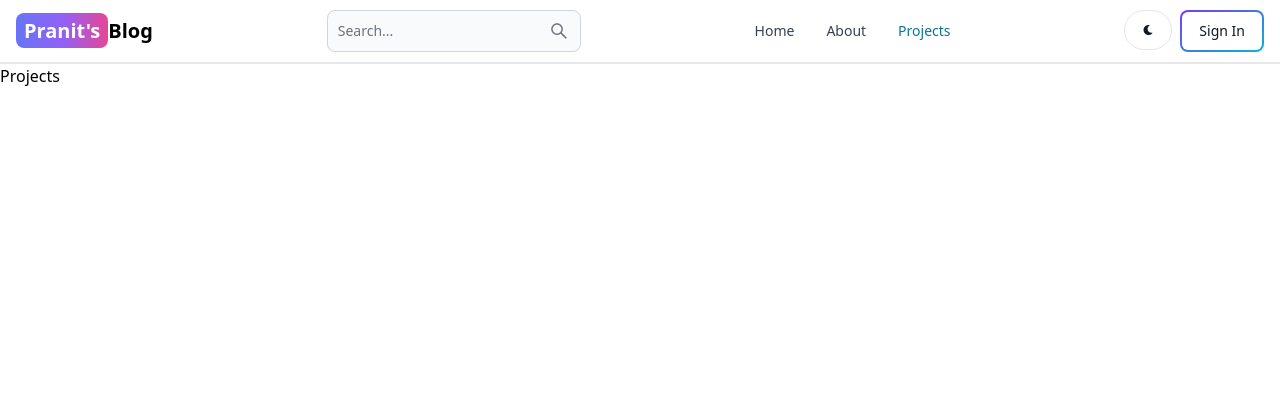
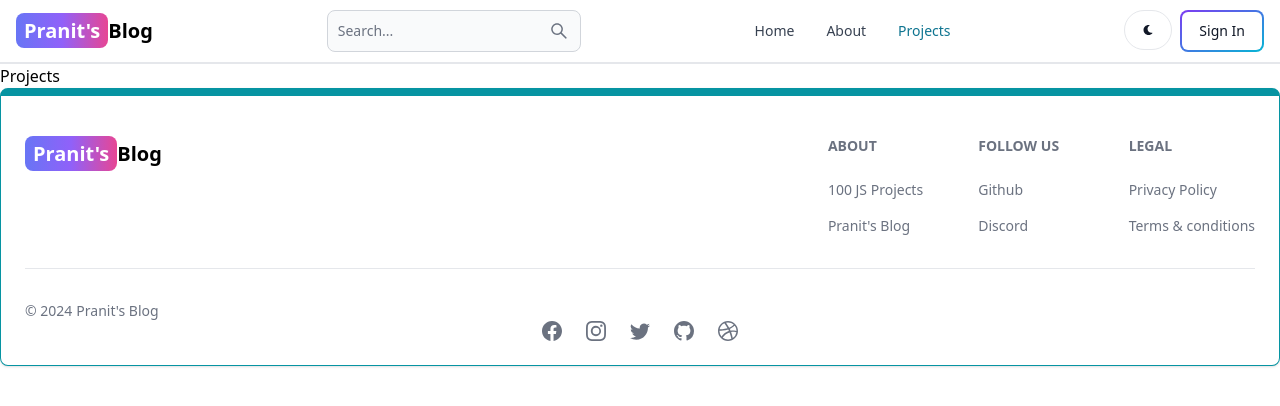
Before and after one commit to Pranitbane21/mern-blog, a React (Vite) app in the folder client/: page /projects in a window 1280 px wide. Shown: the top 406 px of the page. Built offline with nearby package versions, Linux system fonts and the light colour scheme.

Commit message:
create and add the footer component

```diff
--- a/client/src/App.jsx
+++ b/client/src/App.jsx
@@ -1,11 +1,14 @@
 import {BrowserRouter, Routes, Route } from "react-router-dom"
-import Home from "./pages/Home"
-import About from "./pages/About"
-import SignIn from "./pages/SignIn"
-import SignUp from "./pages/SignUp"
-import Dashboard from "./pages/Dashboard"
-import Project from "./pages/Projects"
-import Header from "./components/Header"
+import Home from "./pages/Home.jsx"
+import About from "./pages/About.jsx"
+import SignIn from "./pages/SignIn.jsx"
+import SignUp from "./pages/SignUp.jsx"
+import Dashboard from "./pages/Dashboard.jsx"
+import Project from "./pages/Projects.jsx"
+import Header from "./components/Header.jsx"
+import FooterCom from "./components/Footer.jsx"
+
+
 
 
 export default function App() {
@@ -25,6 +28,8 @@ export default function App() {
 
 
       </Routes>
+
+      <FooterCom/>
     </BrowserRouter>
   )
 }
--- /dev/null
+++ b/client/src/components/Footer.jsx
@@ -0,0 +1,98 @@
+import { Footer } from "flowbite-react";
+import { Link } from "react-router-dom";
+import {BsFacebook,BsInstagram,BsTwitter,BsGithub,BsDribbble} from "react-icons/bs"
+
+export default function FooterCom() {
+  return (
+    <Footer container className="border border-t-8 border-teal-500">
+        <div className="w-full max-w-7xl mx-auto">
+            <div className="grid w-full justify-between sm:flex md:grid-cols-1">
+                <div className="mt-5">
+                    <Link to="/" className='self-center whitespace-nowrap text-lg sm:text-xl font-semibold dark:text-white'>
+                    <span className='px-2 py-1 bg-gradient-to-r from-indigo-500 via-purple-500 to-pink-500 rounded-lg text-white'>Pranit's</span>
+                            Blog
+                    </Link>
+                </div>
+                <div className="grid grid-cols-2 gap-8  mt-4 sm:grid-cols-3 sm:gap-6">
+                    <div>
+                    <Footer.Title title="ABOUT"/>
+                    <Footer.LinkGroup col>
+                        <Footer.Link
+                        href="https://www.100jsprojects.com"
+                        target='_blank'
+                        rel='noopener noreferrer'
+                        >
+                            100 JS Projects
+
+                        </Footer.Link>
+                        <Footer.Link
+                        href="/about"
+                        target='_blank'
+                        rel='noopener noreferrer'
+                        >
+                            Pranit's Blog
+
+                        </Footer.Link>
+
+                    </Footer.LinkGroup>
+                    </div>
+                    <div>
+                    <Footer.Title title="FOLLOW US"/>
+                    <Footer.LinkGroup col>
+                        <Footer.Link
+                        href="https://github.com/Pranitbane21"
+                        target='_blank'
+                        rel='noopener noreferrer'
+                        >
+                            Github
+
+                        </Footer.Link>
+
+                        <Footer.Link
+                        href="#"
+                        >
+                            Discord
+
+                        </Footer.Link>
+
+                    </Footer.LinkGroup>
+
+                    </div>
+                    <div>
+                    <Footer.Title title="LEGAL"/>
+                    <Footer.LinkGroup col>
+                        <Footer.Link
+                        href="#"
+                        >
+                            Privacy Policy
+
+                        </Footer.Link>
+                        <Footer.Link
+                        href="/about"
+                        target='_blank'
+                        rel='noopener noreferrer'
+                        >
+                            Terms & conditions
+
+                        </Footer.Link>
+
+                    </Footer.LinkGroup>
+                    </div>
+                </div>
+            </div>
+            <Footer.Divider/>
+            <div className="w-full sm:flex sm:items-center sm:justify-between">
+                <Footer.Copyright href="#" by="Pranit's Blog" year={new Date().getFullYear()}/>
+            </div>
+            <div className="flex gap-6 sm:mt-0 mt-4 sm:justify-center">
+                <Footer.Icon href='#' icon={BsFacebook}/>
+                <Footer.Icon href='#' icon={BsInstagram}/>
+                <Footer.Icon href='#' icon={BsTwitter}/>
+                <Footer.Icon href='https://github.com/Pranitbane21' icon={BsGithub}/>
+                <Footer.Icon href='#' icon={BsDribbble}/>
+
+            </div>
+        </div>
+    </Footer>
+  )
+}
```
